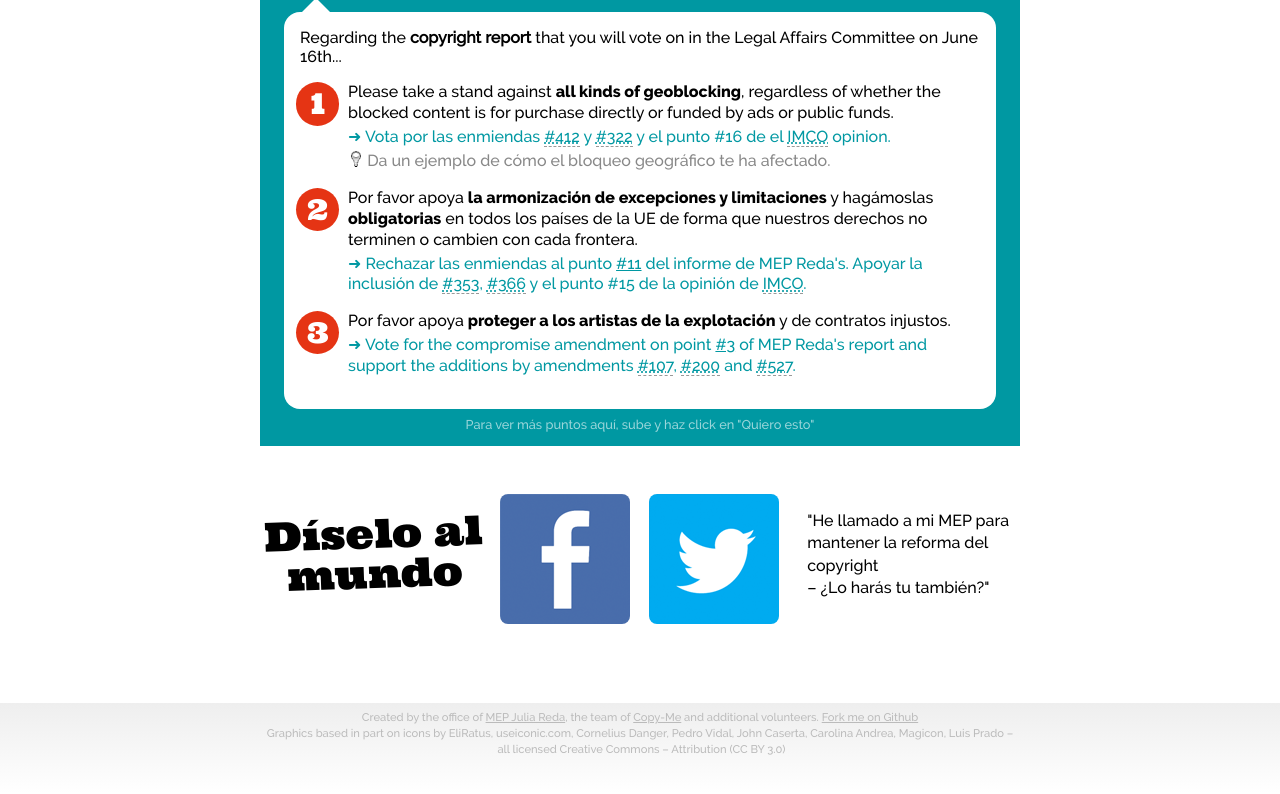
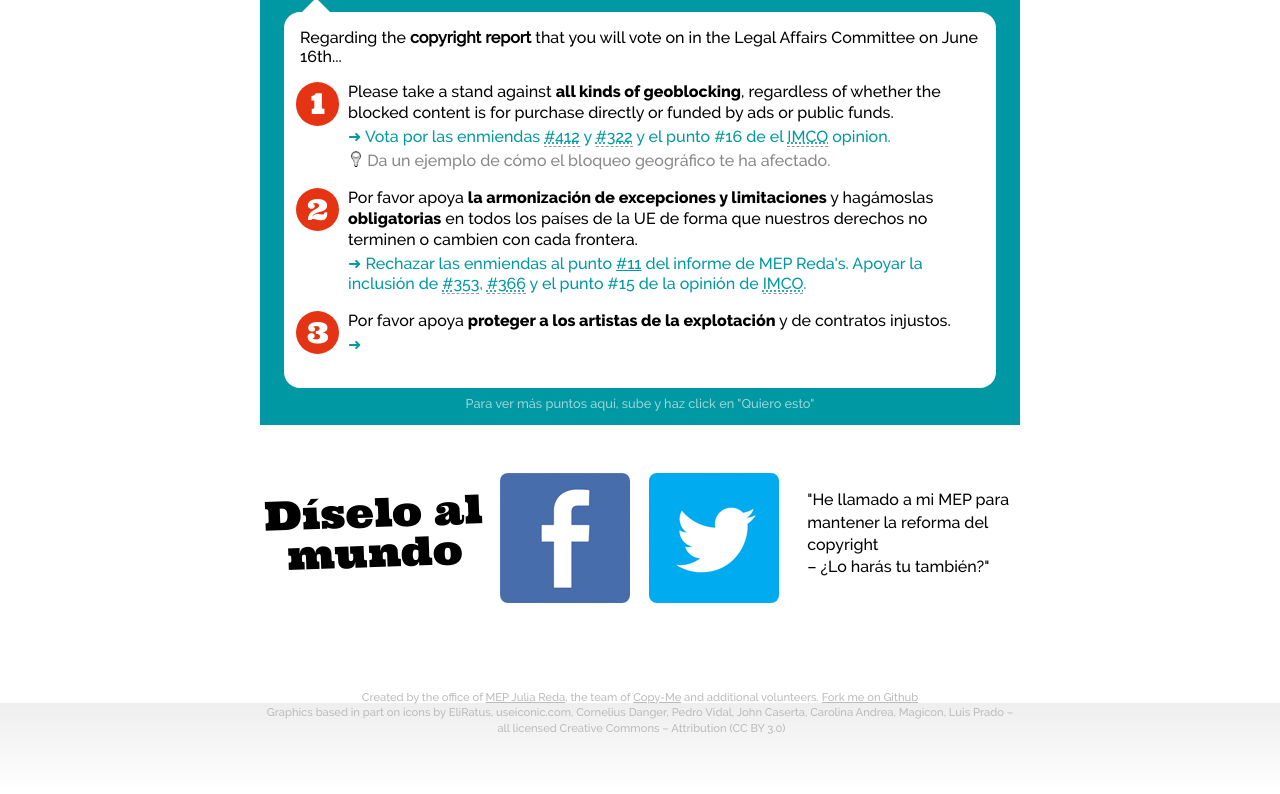
Before and after one commit to Copywrongs-Gang/Copywrongs2, a Jekyll site: the page built from es/index.html, in a window 1280 px wide and 900 px high, scrolled down 1997 px. Shown: the top 794 px of the window. Built offline with Jekyll 4.4.1, drawn with Linux system fonts in a browser that asks for light colours; some of the changed lines change nothing that is shown; some of the changed text lies outside the part shown.

Commit message:
Almost Done

```diff
--- a/_data/spanish.yml
+++ b/_data/spanish.yml
@@ -22,26 +22,25 @@
     please: "Por favor apoya <strong>la armonización de excepciones y limitaciones</strong> y hagámoslas <strong>obligatorias</strong> en todos los países de la UE de forma que nuestros derechos no terminen o cambien con cada frontera."
     do: Rechazar las enmiendas al punto <a class="am" href="https://juliareda.eu/copyright-evaluation-report-explained/#terms" target="_blank">#11</a> del informe de MEP Reda's. Apoyar la inclusión de <abbr class="am" title="Pide nuevas excepciones obligatorias, por ejemplo para el contenido generado por el usuario">#353</abbr>, <abbr class="am" title="Pedir hacer excepciones obligatorias">#366</abbr> y el punto <span class="am">#15</span> de la opinión de <abbr title="Internal Market Committee">IMCO</abbr>.
 protectauthors:
-    h: "<span>Proteger</span> autores de contratos injustos"
+    h: "<span>Proteger</span> a autores de contratos injustos"
     cw: "Los artistas no tienen abogados. Los editores y los sellos tienen ejercitos de ellos. ¿Adivinas quién tiene las de ganar en las negociaciones de contratos?"
     eu: "Protect artists from expoitative <strong>total buy-out contracts</strong> Europe-wide and allow them to <strong>take back their rights</strong> if unused."
     link: "https://juliareda.eu/copyright-evaluation-report-explained/#authors"
     please: "Por favor apoya <strong>proteger a los artistas de la explotación</strong> y de contratos injustos."
-    do: Vote for the compromise amendment on point <a class="am" href="https://juliareda.eu/copyright-evaluation-report-explained/#authors" target="_blank">#3</a> of MEP Reda's report and support the additions by amendments <abbr class="am" title="Cites a UN report that emphasizes the importance of protecting authors">#107</abbr>, <abbr class="am" title="Calls for an author's right to bring their works to the market themselves in case a rightholder does not do so for a period of time">#200</abbr> and <abbr class="am" title="Calls for income tied to exceptions and limitations (e.g. private copying levies) to go directly to the authors, not other rightholders">#527</abbr>.
 righttoquote:
     h: "<span>Garantizar</span> a vloggers el derecho de cita"
     cw: "Citar algunas palabras suele ser legal, pero no está extendido a vídeos o grabaciones de audio, haciendo a los YouTubers y Podcasters delincuentes."
     eu: "Las excepciones como la de cita deben aplicarse a todas las formas de expresión cultural, de una manera <strong>tecnológicamente neutral</strong>."
     link: "https://juliareda.eu/copyright-evaluation-report-explained/#audiovisual"
     please: "Por favor apoya <strong>extender los derechos de cirta al medio audiovisual.</strong>."
-    do: Reject the amendments to point <a href="https://juliareda.eu/copyright-evaluation-report-explained/#audiovisual" target="_blank" class="am">#14</a> of MEP Reda's report.
+    do: Rechazar las enmiendas al punto <a href="https://juliareda.eu/copyright-evaluation-report-explained/#audiovisual" target="_blank" class="am">#14</a> del informe Reda del MEP.
     tip: "Da un ejemplo de cuando tu has citado algo en video o audio o si tu eres fan de creadores que lo han hecho."
 righttolink:
     h: "<span>Defender</span> tu derecho a enlazar"
     cw: "La web está hecha de enlaces. ¿Es un crimen enlazar?. Medios y editores demandan leyes que limiten como terceros pueden enlazar a sus contenidos."
     eu: "Rechazar esas leyes y preservar la libertad de enlazar."
     link: "https://savethelink.org"
-    please: "Please take a stand against an <strong>ancillary copyright for press publishers</strong> which would restrict linking to news articles."
+    please: "Por favor, tomar una posición en contra de un <strong>copyright auxiliar para editores de prensa</strong> que tienda a limitar el enlace a noticas."
     do: Reject amendment <abbr class="am" title="Calls for the introduction of an ancillary copyright for press publishers">#204</abbr>. Support the compromise amendment on point <a href="https://juliareda.eu/copyright-evaluation-report-explained/#licenses" target="_blank" class="am">#21</a> of MEP Reda's report.
 publicdomain:
     h: "<span>Conservar</span> el dominio público"
@@ -60,20 +59,20 @@
 publicspace:
     h: "<span>Asegurar</span> el espacio público para todos"
     cw: "En Alemania puedes publicar fotos de edificios públicos online libremente – pero al otro lado de la frontera en Francia ¡el arquitecto podría demandarte! "
-    eu: "Asegurar <strong>la libertada de panorama</strong> en toda Europe: Publicar fotos de lo que está permanentemente en público tiene que ser legal."
+    eu: "Asegurar <strong>la libertad de panorama</strong> en toda Europa: Publicar fotos de lo que está permanentemente en público tiene que ser legal."
     link: "https://juliareda.eu/copyright-evaluation-report-explained/#panorama"
-    please: "Please ensure <strong>freedom of panorama</strong> in Europe, so that sharing photos of public buildings is legal – no matter whether for commercial or non-commercial purposes."
+    please: "Por favor asegurad la <strong>libertad de panorama</strong> en Europa, por la que compartir fotos de edificios públicos es legal – no importa que sea con propósito comercial o no."
     do: Reject any amendements that water down <a class="am" href="https://juliareda.eu/copyright-evaluation-report-explained/#panorama" target="_blank">#16</a> of MEP Reda's report, vote for the original text or the compromise amendment if there is one.
 education:
     h: "<span>Proteger</span> los usos educativos"
-    cw: "Schools may often freely use physical books to teach from – but putting the same content on the school intranet as a PDF can be illegal."
-    eu: "A Europe-wide comphrehensive copyright <strong>exception for educational use</strong>"
+    cw: "Las escuelan a menudo ofrecen libros físicos gratuitos para enseñar con ellos – pero poner el mismo contenido como PDF en la intranet de la escuela puede ser ilegal."
+    eu: "Una comprensiva excepción del copyright <strong>para uso educacioneal</strong> a lo largo de Europa."
     link: "https://juliareda.eu/copyright-evaluation-report-explained/#education"
-    please: "Please support a copyright exception that allows <strong>educational use</strong> of copyrighted materials, also in the digital world."
+    please: "Por favor apoya una excepción del copyright que permite <strong>usos educativos</strong> de material con copyright, también en el mundo digital."
     do: Reject amendments that would water down point <a href="https://juliareda.eu/copyright-evaluation-report-explained/#education" target="_blank" class="am">#19</a> in MEP Reda's report – that is, all except amendments <span class="am">#466-468</span>.
 availability:
     h: "<span>Mejorar</span> el acceso a las obras"
-    cw: "Copyright lasts 70 years after the author's death. The vast majority of works are not profitable that long – they simply become unavailable."
+    cw: "Copyright 70 años después de la muerte del autor. La gran mayoría de trabajos no son aprovechables tanto tiempo – simplemente dejan de estar disponibles."
     eu: "Reducir la duración del copyright al estándar internacional de la vida + <strong>50 años</strong>."
     link: "https://juliareda.eu/copyright-evaluation-report-explained/#term"
     please: "Por favor apoya la armonización de la <strong>duración del copyright</strong> al estandar de vida <strong>+ 50 años</strong> de la Convención Berne"
@@ -85,15 +84,14 @@
     link: "https://juliareda.eu/copyright-evaluation-report-explained/#drm"
     please: "Por favor asegurar que la protección tecnológica (<strong>DRM</strong>) no obstruye el uso legal del contenido comprado."
     do: Vote for point <span class="am">#26</span> from the <abbr title="Internal Market Committee">IMCO</abbr> opinion and point <span class="am">#29</span> from the <abbr title="Industry Committee">ITRE</abbr> opinion. Support the compromise on point <a href="https://juliareda.eu/copyright-evaluation-report-explained/#drm" target="_blank" class="am">#23</a> of MEP Reda's report and reject all amendments to point <a href="https://juliareda.eu/copyright-evaluation-report-explained/#drm" target="_blank" class="am">#24</a>.
-    tip: "Give an example of when DRM stood in the way of your legal activity (eg. making copies for private use)."
+    tip: "Da un ejemplo de como el DRM se ha interpuesto en el camino de una actividad legal (ej. haciendo copias para uso privado)."
 filesharing:
     h: "<span>Legalizar</span> el intercambio personal de archivos"
-    cw: "Teenagers exchanging music online are made criminals by current laws. But frequently, a shared file is not a lost sale, but free advertising."
+    cw: "Los adolescentes que intercambian música online son criminales bajo las leyes actuales. Pero frecuentemente, un archivo compartido no es una venta perdida, sino publicidad gratuita."
     eu: "Reconocer el derecho a compartir de forma no comercial."
     please: "Por favor detened la criminalización del <strong>intercambio de archivos</strong> personales y sin ánimo de lucro."
     do: Vote for amendments <abbr class="am" title="Calls for exploring the legalization of non commercial private sharing">#507</abbr> and <abbr class="am" title="Urges increased legal certainty for P2P sharing">#355</abbr>.
-    tip: "Da un ejemplo de cuando compartir archivos ha benefiado a un artista."
-    tip: "Give an example of when file sharing was benefitial to an artist, e.g. you discovered an artist you became a fan of, attending concerts or buying their products later."
+    tip: "Da un ejemplo de cuando compartir archivos ha benefiado a un artista, p.e. descubriste un artista del que te has vuelto fan, ido a conciertos o comprado sus productos."
 currentcopywrong: "Copywrong actual:"
 euproposal: "Propuesta de la UE:"
 iwant: "¡Quiero esto!"
```
